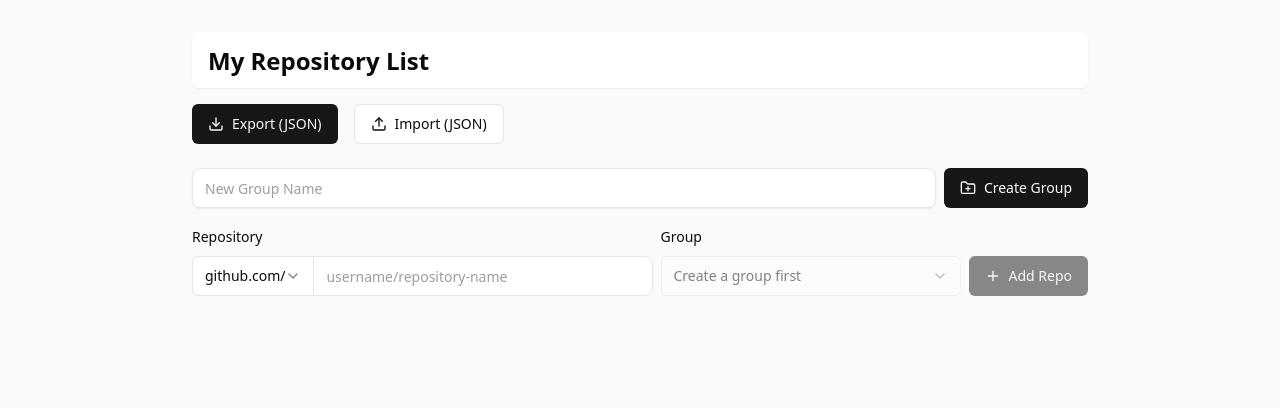
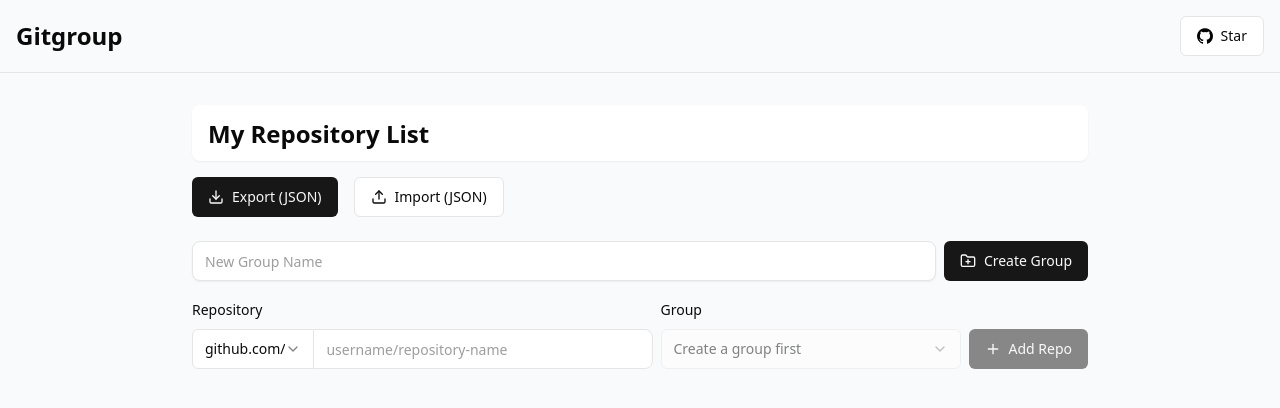
Before and after one commit to zaaakher/gitgroup, a React (Vite) app: page / in a window 1280 px wide. Shown: the top 408 px of the page. Built offline with nearby package versions, Linux system fonts and the light colour scheme.

Commit message:
chore(ui): add topbar

```diff
--- a/src/App.tsx
+++ b/src/App.tsx
@@ -134,8 +134,20 @@ function App() {
   };
 
   return (
-    <div className="bg-gray-50 p-8 min-h-screen">
-      <div className="max-w-4xl mx-auto">
+    <div className="bg-gray-50 p-0 min-h-screen">
+      <div className="flex flex-row justify-between items-center border-b p-4">
+        <h1 className="text-2xl font-bold">Gitgroup</h1>
+        <Button
+          variant={"outline"}
+          onClick={() => {
+            window.open("https://github.com/zaaakher/gitgroup", "_blank");
+          }}
+        >
+          <img src="/github.png" alt="Github" className="w-4 h-4" />
+          Star
+        </Button>
+      </div>
+      <div className="max-w-4xl mx-auto p-8 px-4 md:px-0">
         <div>
           <Input
             type="text"
```
